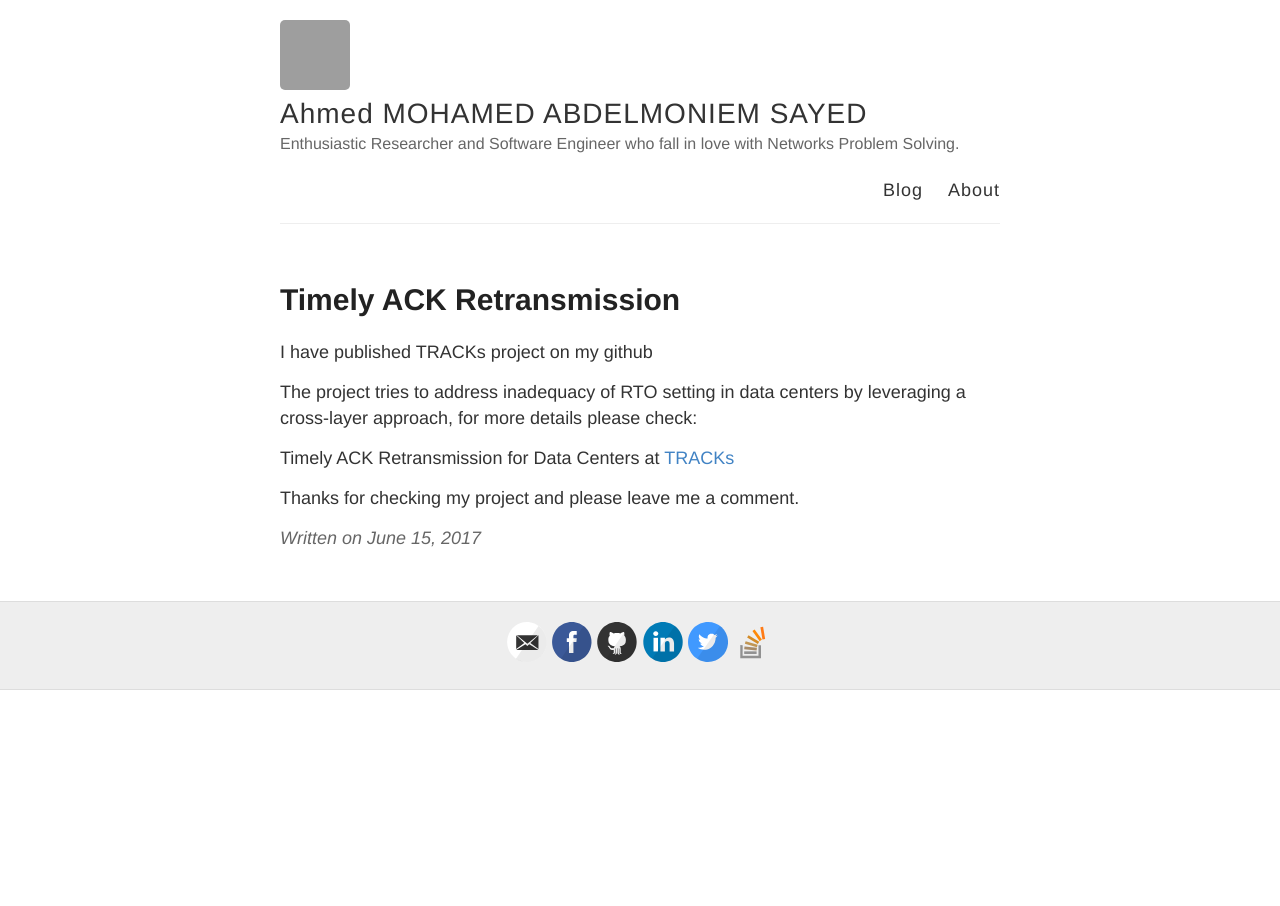
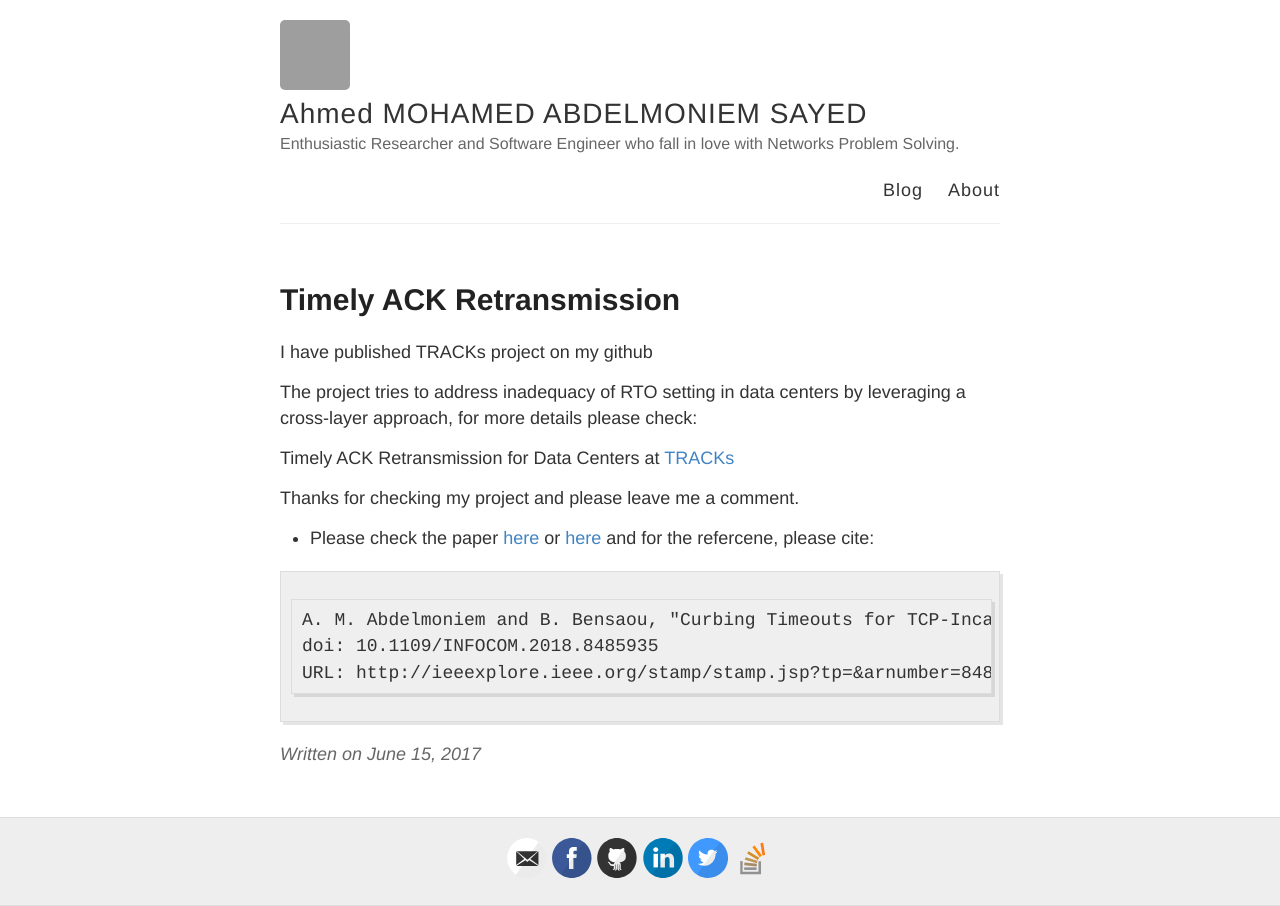
Before and after one commit to ahmedcs/ahmedcs.github.io, a Jekyll site: the page built from _posts/2017-6-15-TRACKs-post.md, in a window 1280 px wide. Built offline with Jekyll 4.4.1, drawn with Linux system fonts in a browser that asks for light colours; comment, search, counter and statistics services are not loaded; grey boxes are pictures that could not be loaded.

Commit message:
Update 2017-6-15-TRACKs-post.md

````diff
--- a/_posts/2017-6-15-TRACKs-post.md
+++ b/_posts/2017-6-15-TRACKs-post.md
@@ -10,3 +10,11 @@ The project tries to address inadequacy of RTO setting in data centers by levera
 Timely ACK Retransmission for Data Centers at [TRACKs](http://ahmedcs.github.io/T-RACKs)
 
 Thanks for checking my project and please leave me a comment.
+
+- Please check the paper [here](http://ieeexplore.ieee.org/stamp/stamp.jsp?tp=&arnumber=8485935&isnumber=8485803) or [here](https://home.cse.ust.hk/~amas/papers/INFOCOM18.pdf) and for the refercene, please cite:
+
+```
+A. M. Abdelmoniem and B. Bensaou, "Curbing Timeouts for TCP-Incast in Data Centers via A Cross-Layer Faster Recovery Mechanism," IEEE INFOCOM 2018 - IEEE Conference on Computer Communications, Honolulu, HI, 2018, pp. 675-683.
+doi: 10.1109/INFOCOM.2018.8485935
+URL: http://ieeexplore.ieee.org/stamp/stamp.jsp?tp=&arnumber=8485935&isnumber=8485803
+```
````
